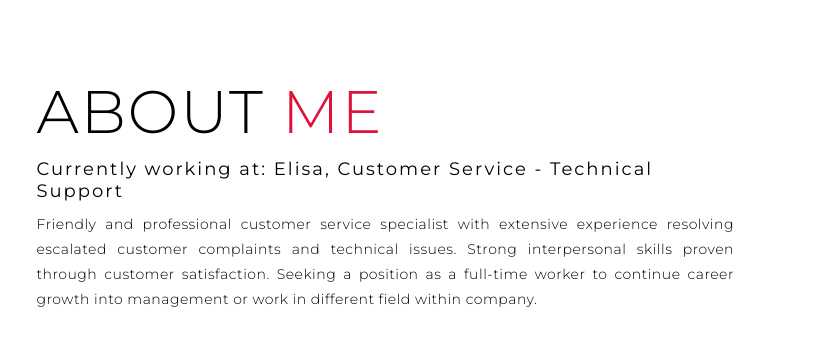
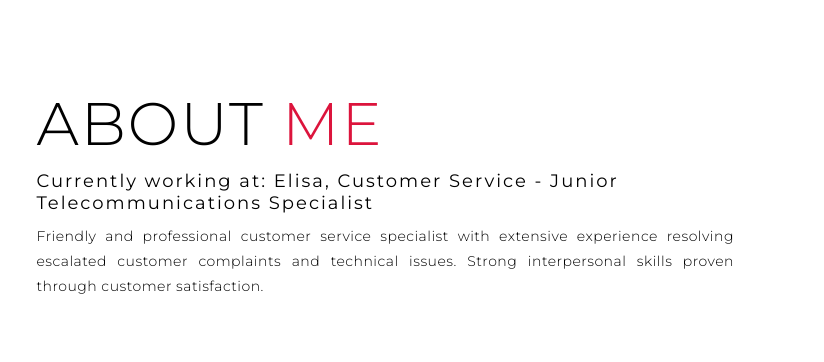
Before and after one commit to AnssiLindholm/AnssiLindholm.github.io, a plain HTML site: page index.html in a window 1280 px wide. Shown: the part 2520-2882 px from the top of the page, 456-1280 px from the left. Drawn offline with Linux system fonts and the light colour scheme.

Commit message:
Update index.html

```diff
--- a/index.html
+++ b/index.html
@@ -94,8 +94,8 @@
       </div>
       <div class="col-right">
         <h1 class="section-title">About <span>me</span></h1>
-        <h2>Currently working at: Elisa, Customer Service - Technical Support</h2>
-        <p>Friendly and professional customer service specialist with extensive experience resolving escalated customer complaints and technical issues. Strong interpersonal skills proven through customer satisfaction. Seeking a position as a full-time worker to continue career growth into management or work in different field within company.</p>
+        <h2>Currently working at: Elisa, Customer Service - Junior Telecommunications Specialist</h2>
+        <p>Friendly and professional customer service specialist with extensive experience resolving escalated customer complaints and technical issues. Strong interpersonal skills proven through customer satisfaction.</p>
       </div>
     </div>
   </section>
```
